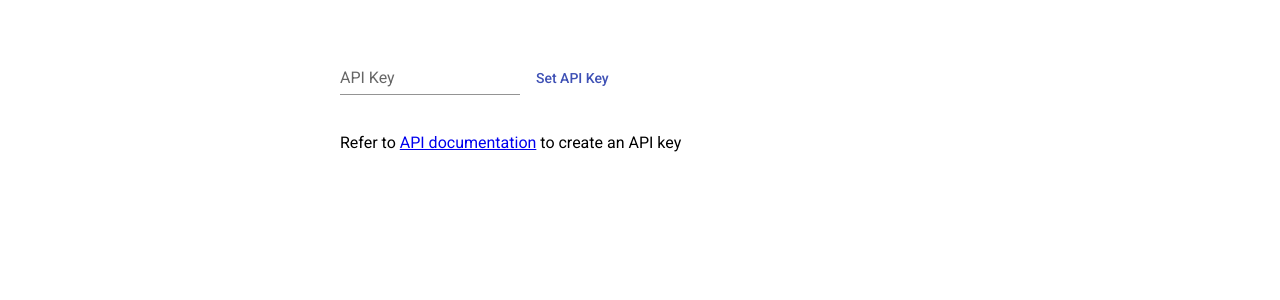
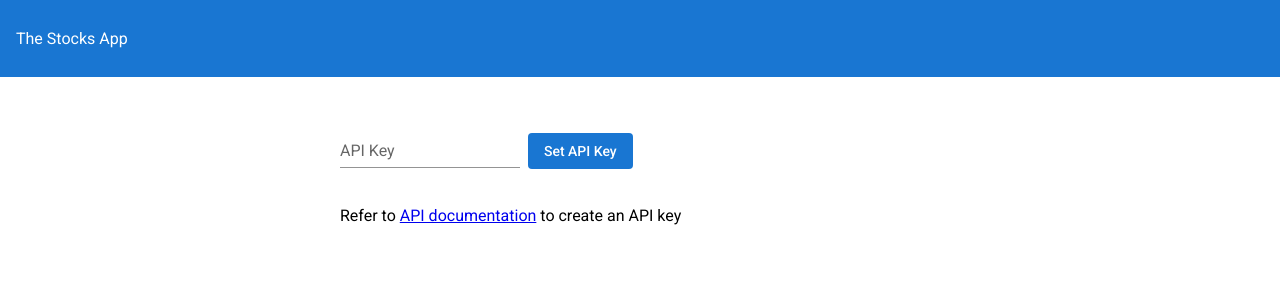
Before and after one commit to kamal2311/stocks, an Angular app: page / in a window 1280 px wide. Shown: the top 300 px of the page. Built offline with nearby package versions, Linux system fonts and the light colour scheme.

Commit message:
Add CI and re-work some styling

```diff
--- a/package.json
+++ b/package.json
@@ -4,7 +4,7 @@
   "scripts": {
     "ng": "ng",
     "start": "ng serve",
-    "build": "ng build",
+    "build": "ng build --prod",
     "test": "ng test",
     "lint": "ng lint",
     "e2e": "ng e2e"
--- a/src/app/app.component.css
+++ b/src/app/app.component.css
@@ -1,13 +1,29 @@
 .main {
     display: flex;
     flex-direction: column;
-    padding: 20px;
-    margin: auto;
-    width: 600px;
+    width: 100%;
+}
+
+div.title {
+    height: 45px;
+    background-color: #1976d2;
+    color: white;
+    padding: 16px;
+    display: flex;
+    flex-direction: row;
+    justify-content: space-between;
+    align-items: center;
+}
+
+.primary-button {
+    background-color: #1976d2;
+    color: white;
 }
 
 .content {
     width: 600px;
+    margin: auto;
+    padding: 16px;
 }
 
 .positive {
--- a/src/app/app.component.html
+++ b/src/app/app.component.html
@@ -1,24 +1,24 @@
 <div class="main">
-    <div *ngIf="!apiKey">
+    <div class="title">{{ title}}</div>
+    <div class= "content" *ngIf="!apiKey">
         <p>
             <mat-form-field appearance="standard">
                 <mat-label>API Key</mat-label>
                 <input #apiKey matInput>
-            </mat-form-field>
-            <button mat-button color="primary" (click)="setApiKey(apiKey.value)">Set API Key</button>
+            </mat-form-field>&nbsp;
+            <button mat-button class="primary-button" (click)="setApiKey(apiKey.value)">Set API Key</button>
         </p>
-        <p>Refer to <a href="https://financialmodelingprep.com/developer/docs/">API documentation</a> to create
+        <p>Refer to <a href="https://financialmodelingprep.com/developer/docs/" target="_blank">API documentation</a> to create
             an API key </p>
     </div>
     <div class="content" *ngIf="apiKey">
-        <div class="title">{{ title}}</div>
         <header>
             <p>
                 <mat-form-field appearance="standard">
                     <mat-label>Stock Symbol</mat-label>
                     <input #stockName matInput placeholder="AAPL">
-                </mat-form-field>
-                <button mat-button color="primary" (click)="fetchData(stockName.value)">Enter</button>
+                </mat-form-field>&nbsp;
+                <button mat-button class="primary-button" (click)="fetchData(stockName.value)">Enter</button>
             </p>
         </header>
         <mat-card class="example-card" *ngIf="company">
@@ -39,7 +39,7 @@
                 <h3>Changes</h3>
                 <p>{{ company.changes }}</p>
                 <h3>Website</h3>
-                <p><a href="{{ company.website}}"> {{ company.website}} </a> </p>
+                <p><a href="{{ company.website}}" target="_blank"> {{ company.website}} </a> </p>
                 <h3> Description </h3>
                 <p>
                     {{company.description}}
--- a/src/app/app.component.ts
+++ b/src/app/app.component.ts
@@ -33,7 +33,7 @@ export class AppComponent {
         this.company = data[0];
       }
       else {
-        this.showSnackBar("No data found");
+        this.showSnackBar("No data found or API Key is invalid");
       }
     };
     const handleErrors: (error: any) => void =
@@ -51,7 +51,7 @@ export class AppComponent {
     sessionStorage.setItem('stocksApiKey', key);
     if (!this.apiKey) {
       this.apiKey = key;
-      this.showSnackBar("APIKey set!");
+      this.showSnackBar("API Key is set");
     }
 
   }
@@ -59,7 +59,8 @@ export class AppComponent {
   private showSnackBar(message: string) {
     this.snackBar.open(message, "Dismiss",
       {
-        duration: 2000,
+        duration: 3000,
+        verticalPosition: 'top'
       });
   }
 }
```
Also changed, not shown: 1 other file (tests, documents, lock files or other folders).
